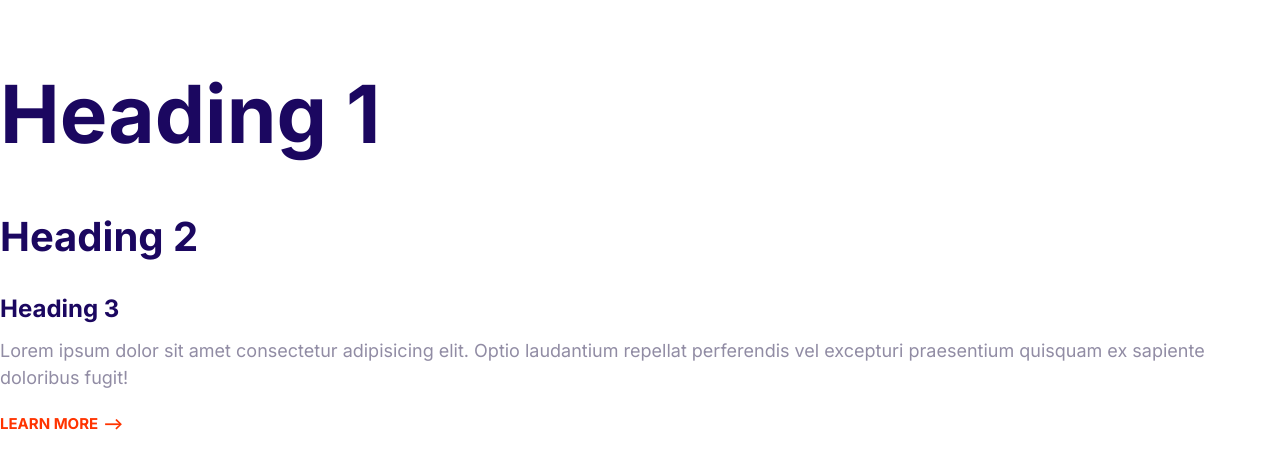
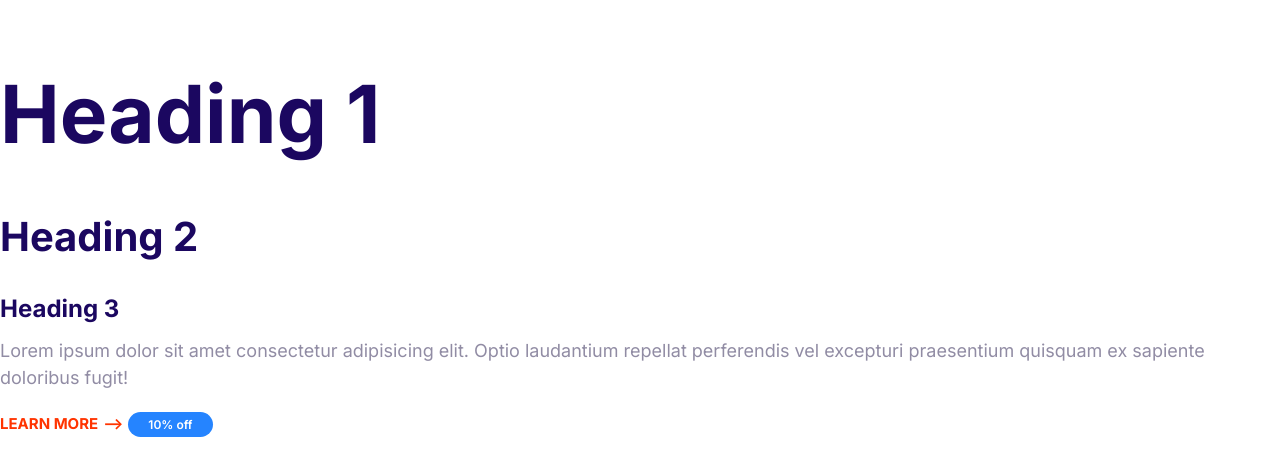
Before and after one commit to RossG618/moshify, a plain HTML site: page index.html in a window 1280 px wide. Drawn offline with Linux system fonts and the light colour scheme.

Commit message:
Define badges.

```diff
--- a/css/styles.css
+++ b/css/styles.css
@@ -68,3 +68,29 @@ a {
     font-size: 1.5rem;
   }
 }
+.badge {
+  border-radius: 20px;
+  font-size: 2rem;
+  font-weight: 600;
+  padding: 0.5rem 2rem;
+  white-space: wrap;
+}
+.badge--primary {
+  background: var(--color-primary);
+  color: #fff;
+}
+.badge--secondary {
+  background: var(--color-secondary);
+  color: #fff;
+}
+.badge--small {
+  font-size: 1.6rem;
+}
+@media screen and (min-width: 1024px) {
+  .badge {
+    font-size: 1.5rem;
+  }
+  .badge--small {
+    font-size: 1.2rem;
+  }
+}
--- a/index.html
+++ b/index.html
@@ -8,7 +8,7 @@
     <link rel="preconnect" href="https://fonts.googleapis.com" />
     <link rel="preconnect" href="https://fonts.gstatic.com" crossorigin />
     <link
-      href="https://fonts.googleapis.com/css2?family=Inter:wght@400;700&display=swap"
+      href="https://fonts.googleapis.com/css2?family=Inter:wght@400;600;700&display=swap"
       rel="stylesheet"
     />
     <link rel="stylesheet" href="css/normalize.css" />
@@ -24,5 +24,6 @@
       doloribus fugit!
     </p>
     <a href="#" class="link-arrow">learn more</a>
+    <span class="badge badge--primary badge--small">10% off</span>
   </body>
 </html>
```
Also changed, not shown: components/badges.html (added, +3 -0 lines).
